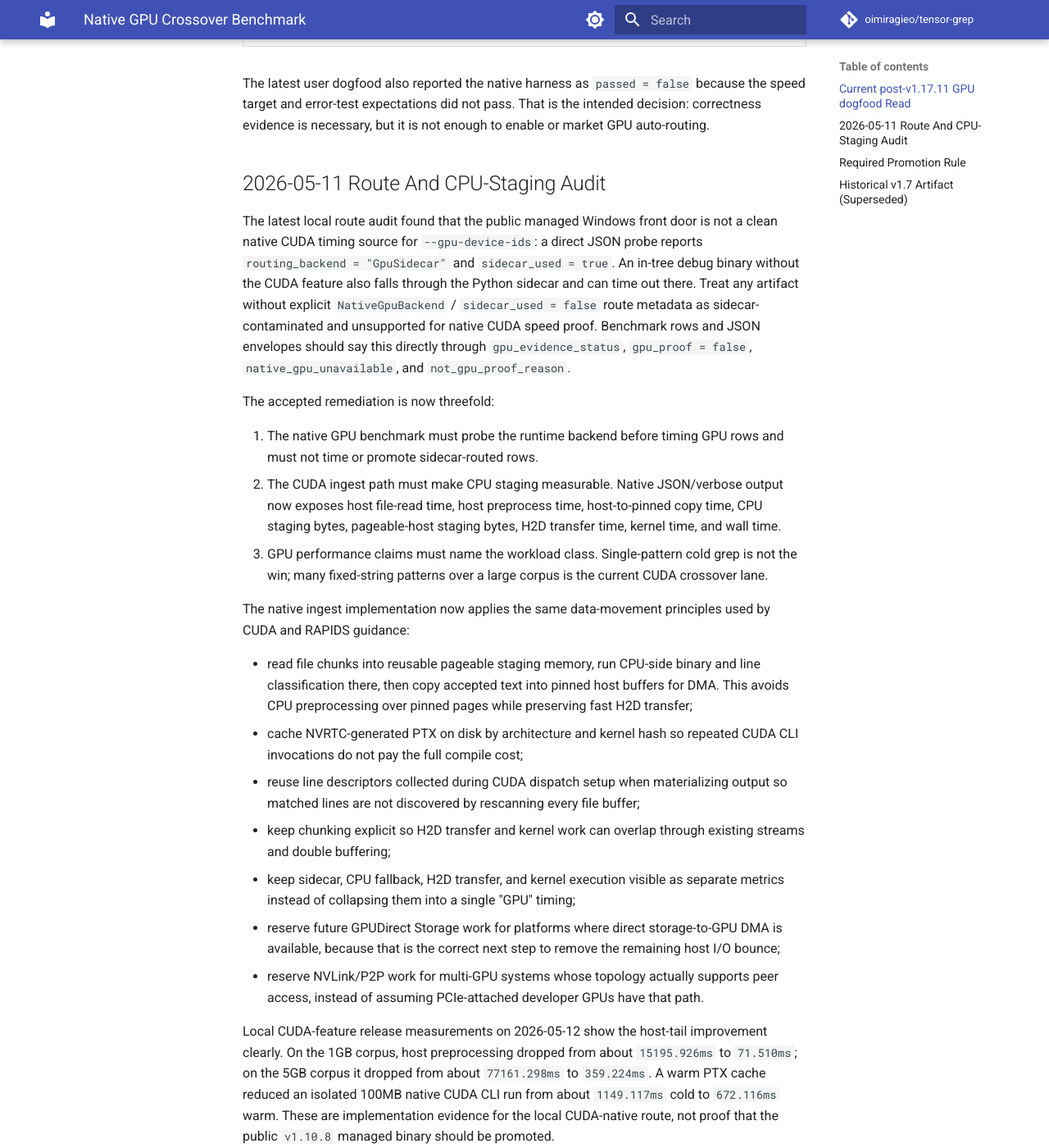
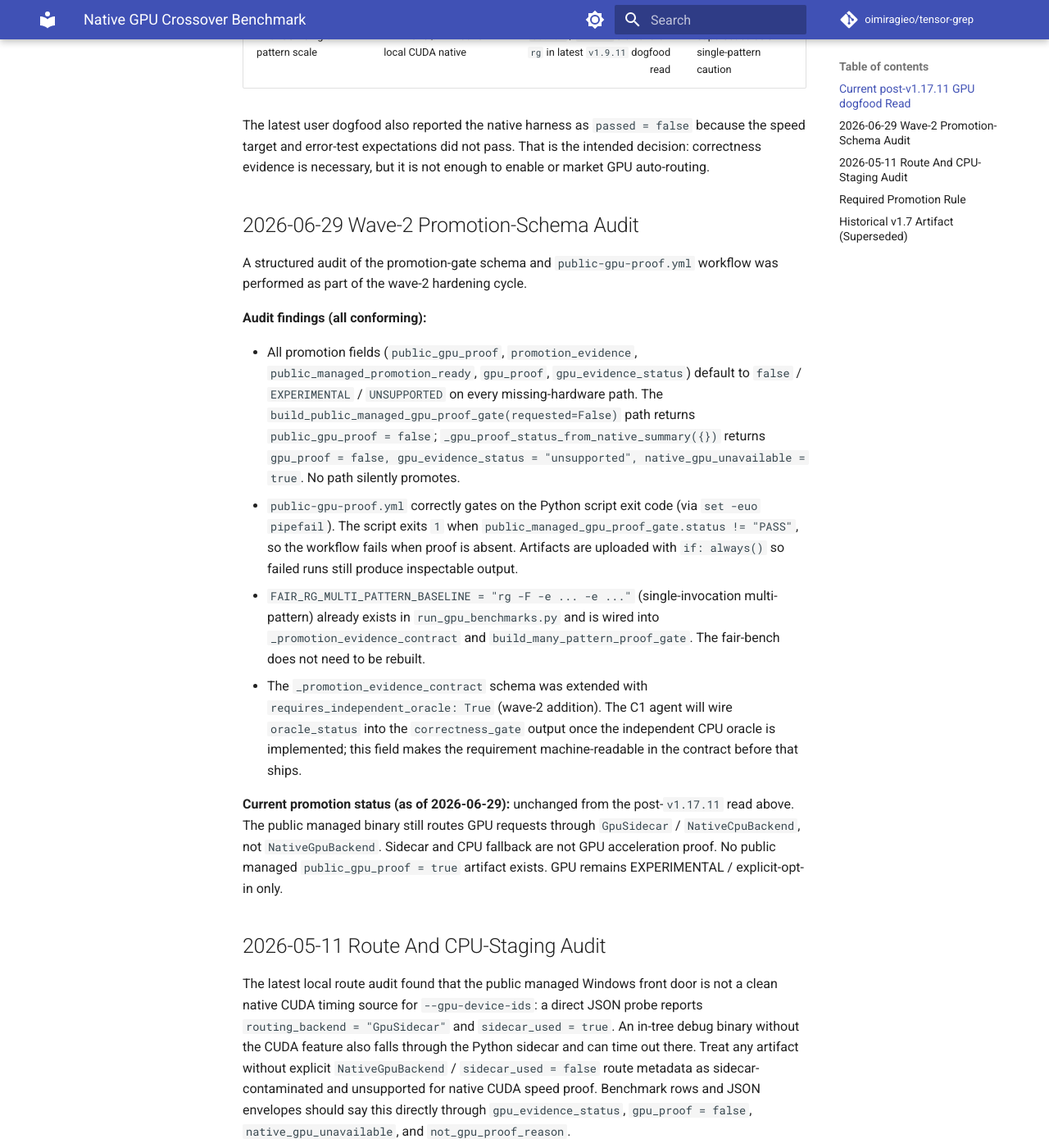
Before and after one commit to oimiragieo/tensor-grep, an MkDocs documentation site: the page built from docs/gpu_crossover.md, in a window 1280 px wide and 1400 px high, scrolled down 2321 px. Shown: the whole window at 82% size. Built offline with MkDocs 1.6.1 and Material for MkDocs 9.7.7, drawn with Linux system fonts in a browser that asks for light colours; comment, search, counter and statistics services are not loaded; some of the changed text lies outside the part shown.

Commit message:
audit(gpu-proof): add requires_independent_oracle to promotion contract + 2026-06-29 doc update
Audit confirmed all promotion fields (public_gpu_proof, promotion_evidence,
gpu_evidence_status) correctly default to false/EXPERIMENTAL/UNSUPPORTED on
every missing-hardware path.  public-gpu-proof.yml fails on non-zero exit via
set -euo pipefail.  FAIR_RG_MULTI_PATTERN_BASELINE already exists in
run_gpu_benchmarks.py and is wired into the existing proof gates.

Genuinely-missing field added to _promotion_evidence_contract:
  requires_independent_oracle: True
The C1 agent (wave-2) will wire oracle_status into correctness_gate; this
field makes the requirement machine-readable in the schema before it ships.

docs/gpu_crossover.md: add 2026-06-29 Wave-2 Promotion-Schema Audit section
summarising audit findings, extending the artifact-field list with
requires_independent_oracle, and restating that the public managed binary
still routes through GpuSidecar / NativeCpuBackend (not NativeGpuBackend) so
GPU remains EXPERIMENTAL / explicit-opt-in only.

```diff
--- a/docs/gpu_crossover.md
+++ b/docs/gpu_crossover.md
@@ -13,9 +13,9 @@
 - Native CUDA correctness and the local high-intensity multi-pattern lane remain implementation evidence, but GPU remains explicit/opt-in until public managed binaries produce qualifying `NativeGpuBackend`, `sidecar_used = false`, declared workload class, correctness, and speed artifacts.
 - Public promotion additionally requires managed NVIDIA release provenance: the installed front door must include `tg-native-metadata.json`, and `benchmarks/run_gpu_native_benchmarks.py --public-managed-proof` must emit `public_managed_promotion_ready = true` and `public_gpu_proof = true`.
 - Public managed proof must compare route/correctness directly with `rg --json`, not only with `tg --cpu`. Required 1GB and 5GB scale rows must pass match identity, file-set identity, `NativeGpuBackend`, and `sidecar_used = false`; public speed proof comes from the advanced many fixed-string proof gate against the fair single-invocation `rg -F -e ... -e ...` baseline.
-- Current GPU artifacts expose `promotion_evidence_contract`, `fallback_or_sidecar_counts_as_gpu_proof`, `promotion_blockers`, `gpu_evidence_status`, `gpu_proof`, `native_gpu_unavailable`, `not_gpu_proof_reason`, and top-level `gpu_proof_summary` so sidecar routing, CPU fallback, missing correctness, missing speed proof, or failed public managed NVIDIA proof is machine-readable instead of buried in prose.
+- Current GPU artifacts expose `promotion_evidence_contract`, `fallback_or_sidecar_counts_as_gpu_proof`, `requires_independent_oracle`, `promotion_blockers`, `gpu_evidence_status`, `gpu_proof`, `native_gpu_unavailable`, `not_gpu_proof_reason`, and top-level `gpu_proof_summary` so sidecar routing, CPU fallback, missing correctness, missing speed proof, or failed public managed NVIDIA proof is machine-readable instead of buried in prose.
 
-Native CUDA correctness passed locally, but public managed speed/promotion failed remains the current promotion summary.
+Native CUDA correctness passed locally, but public managed speed/promotion failed remains the current promotion summary. The public managed binary routes GPU requests through `GpuSidecar`, not `NativeGpuBackend`; that is sidecar/CPU fallback, not production GPU acceleration.
 
 Current benchmark taxonomy:
 
@@ -35,6 +35,19 @@
 | Prior 5GB single-pattern scale | RTX 4070 / RTX 5070 local CUDA native | `35.46x` / `29.91x` slower than `rg` in latest `v1.9.11` dogfood read | superseded as a single-pattern caution |
 
 The latest user dogfood also reported the native harness as `passed = false` because the speed target and error-test expectations did not pass. That is the intended decision: correctness evidence is necessary, but it is not enough to enable or market GPU auto-routing.
+
+## 2026-06-29 Wave-2 Promotion-Schema Audit
+
+A structured audit of the promotion-gate schema and `public-gpu-proof.yml` workflow was performed as part of the wave-2 hardening cycle.
+
+**Audit findings (all conforming):**
+
+- All promotion fields (`public_gpu_proof`, `promotion_evidence`, `public_managed_promotion_ready`, `gpu_proof`, `gpu_evidence_status`) default to `false` / `EXPERIMENTAL` / `UNSUPPORTED` on every missing-hardware path.  The `build_public_managed_gpu_proof_gate(requested=False)` path returns `public_gpu_proof = false`; `_gpu_proof_status_from_native_summary({})` returns `gpu_proof = false, gpu_evidence_status = "unsupported", native_gpu_unavailable = true`.  No path silently promotes.
+- `public-gpu-proof.yml` correctly gates on the Python script exit code (via `set -euo pipefail`).  The script exits `1` when `public_managed_gpu_proof_gate.status != "PASS"`, so the workflow fails when proof is absent.  Artifacts are uploaded with `if: always()` so failed runs still produce inspectable output.
+- `FAIR_RG_MULTI_PATTERN_BASELINE = "rg -F -e ... -e ..."` (single-invocation multi-pattern) already exists in `run_gpu_benchmarks.py` and is wired into `_promotion_evidence_contract` and `build_many_pattern_proof_gate`.  The fair-bench does not need to be rebuilt.
+- The `_promotion_evidence_contract` schema was extended with `requires_independent_oracle: True` (wave-2 addition).  The C1 agent will wire `oracle_status` into the `correctness_gate` output once the independent CPU oracle is implemented; this field makes the requirement machine-readable in the contract before that ships.
+
+**Current promotion status (as of 2026-06-29):** unchanged from the post-`v1.17.11` read above.  The public managed binary still routes GPU requests through `GpuSidecar` / `NativeCpuBackend`, not `NativeGpuBackend`.  Sidecar and CPU fallback are not GPU acceleration proof.  No public managed `public_gpu_proof = true` artifact exists.  GPU remains EXPERIMENTAL / explicit-opt-in only.
 
 ## 2026-05-11 Route And CPU-Staging Audit
 
```
Also changed, not shown: 1 other file.
